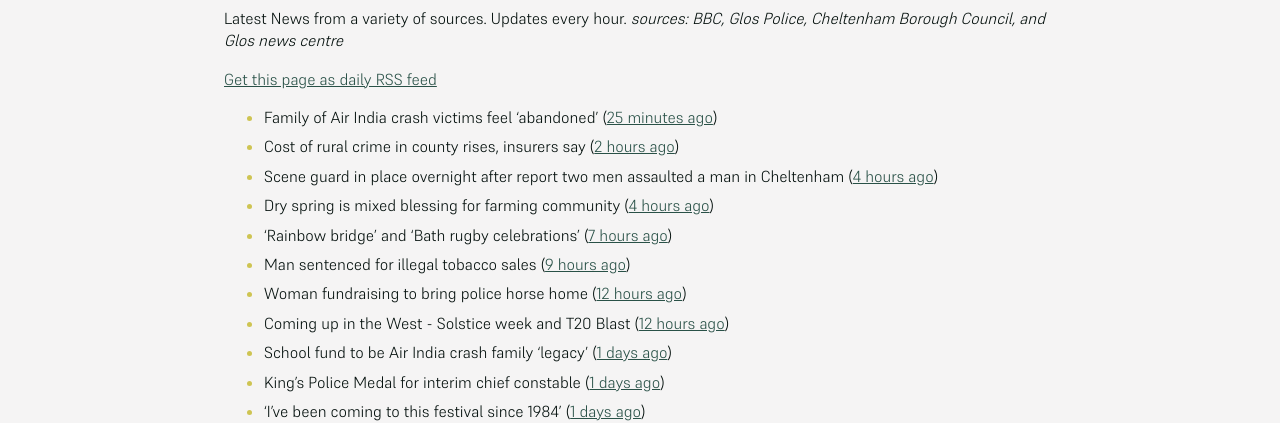
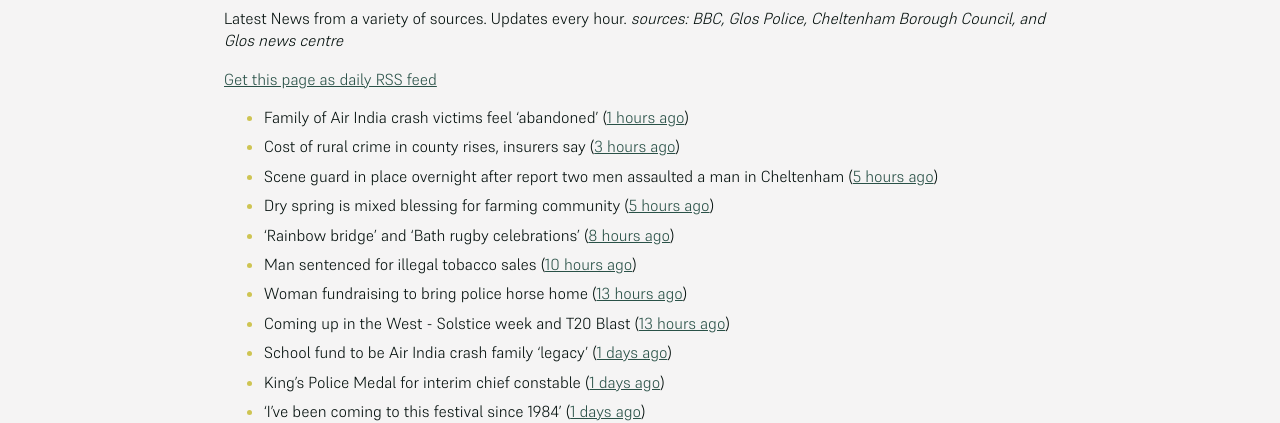
Before and after one commit to mat-0/cheltenham-open-data, a Jekyll site: the page built from _pages/news.md, in a window 1280 px wide. Shown: the part 266-689 px from the top of the page. Built offline with Jekyll 4.4.1, drawn with Linux system fonts in a browser that asks for light colours.

Commit message:
Updated 2025-06-16 18:59:05

```diff
--- a/_pages/news.md
+++ b/_pages/news.md
@@ -12,14 +12,14 @@ _sources: BBC, Glos Police, Cheltenham Borough Council, and Glos news centre_
 [Get this page as daily RSS feed](/daily.rss)
 
 <!-- news_marker starts -->
-- Family of Air India crash victims feel 'abandoned' ([25 minutes ago](https://www.bbc.com/news/articles/c5y0lwreg9qo))
-- Cost of rural crime in county rises, insurers say ([2 hours ago](https://www.bbc.com/news/articles/cje7e8lqvj0o))
-- Scene guard in place overnight after report two men assaulted a man in Cheltenham ([4 hours ago](https://gloucesternewscentre.co.uk/scene-guard-in-place-overnight-after-report-two-men-assaulted-a-man-in-cheltenham/))
-- Dry spring is mixed blessing for farming community ([4 hours ago](https://www.bbc.com/news/articles/c8d1vglgj9zo))
-- 'Rainbow bridge' and 'Bath rugby celebrations' ([7 hours ago](https://www.bbc.com/news/articles/cx2e29jqllgo))
-- Man sentenced for illegal tobacco sales ([9 hours ago](https://gloucesternewscentre.co.uk/man-sentenced-for-illegal-tobacco-sales/))
-- Woman fundraising to bring police horse home ([12 hours ago](https://www.bbc.com/news/articles/c1ld0n474llo))
-- Coming up in the West - Solstice week and T20 Blast ([12 hours ago](https://www.bbc.com/news/articles/c4g3nze858lo))
+- Family of Air India crash victims feel 'abandoned' ([1 hours ago](https://www.bbc.com/news/articles/c5y0lwreg9qo))
+- Cost of rural crime in county rises, insurers say ([3 hours ago](https://www.bbc.com/news/articles/cje7e8lqvj0o))
+- Scene guard in place overnight after report two men assaulted a man in Cheltenham ([5 hours ago](https://gloucesternewscentre.co.uk/scene-guard-in-place-overnight-after-report-two-men-assaulted-a-man-in-cheltenham/))
+- Dry spring is mixed blessing for farming community ([5 hours ago](https://www.bbc.com/news/articles/c8d1vglgj9zo))
+- 'Rainbow bridge' and 'Bath rugby celebrations' ([8 hours ago](https://www.bbc.com/news/articles/cx2e29jqllgo))
+- Man sentenced for illegal tobacco sales ([10 hours ago](https://gloucesternewscentre.co.uk/man-sentenced-for-illegal-tobacco-sales/))
+- Woman fundraising to bring police horse home ([13 hours ago](https://www.bbc.com/news/articles/c1ld0n474llo))
+- Coming up in the West - Solstice week and T20 Blast ([13 hours ago](https://www.bbc.com/news/articles/c4g3nze858lo))
 - School fund to be Air India crash family 'legacy' ([1 days ago](https://www.bbc.com/news/articles/c5y5ygl2g31o))
 - King's Police Medal for interim chief constable ([1 days ago](https://www.bbc.com/news/articles/c39x9jz8ez1o))
 - 'I've been coming to this festival since 1984' ([1 days ago](https://www.bbc.com/news/articles/clyny53kdg4o))
```
Also changed, not shown: _data/flood.json (+5 -27 lines), _pages/fix-my-street.md (+3 -3 lines), index.md (+5 -5 lines).
